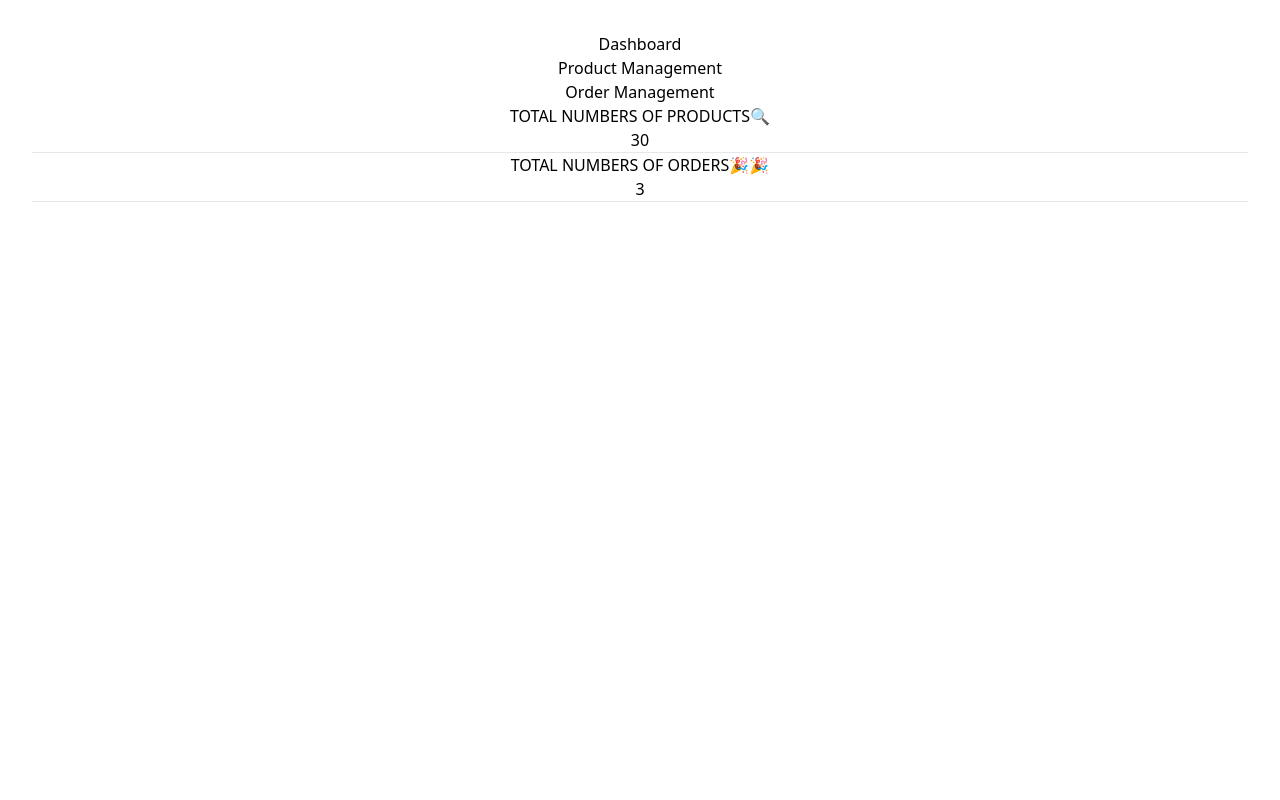
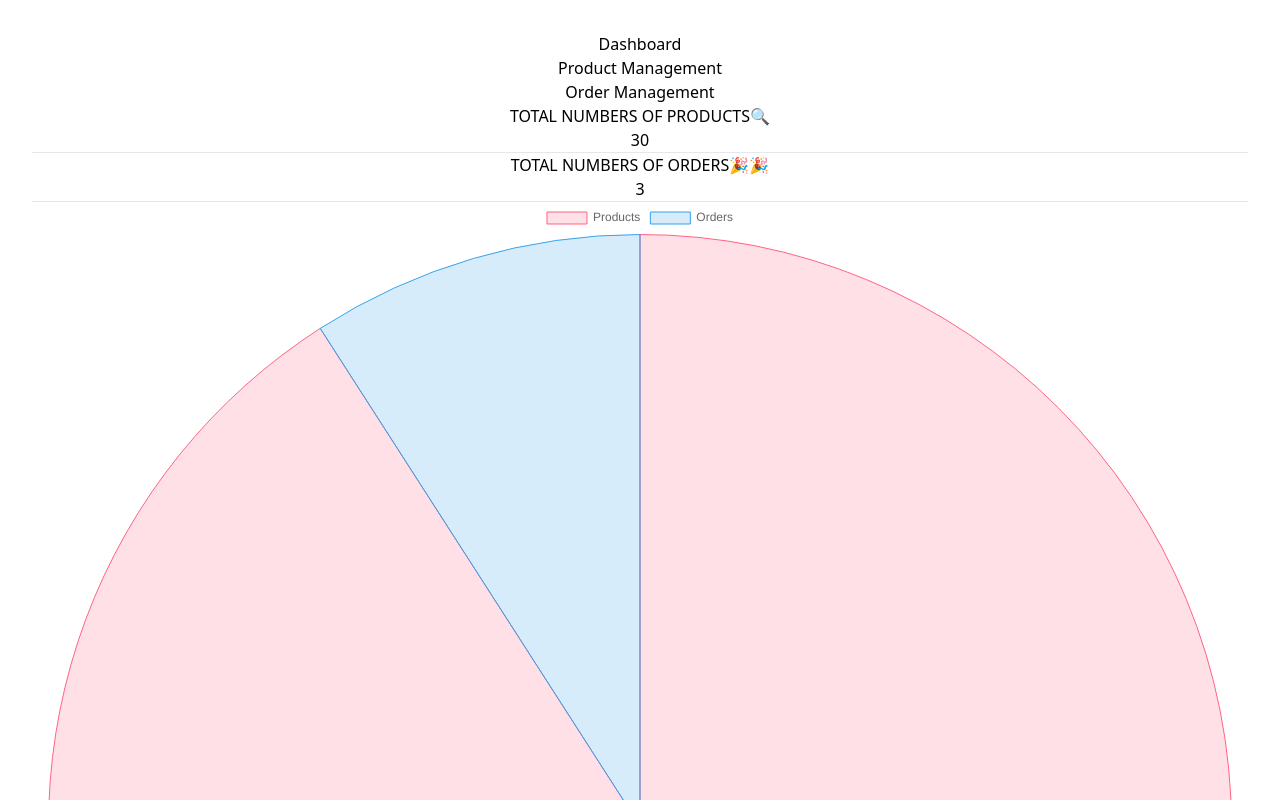
Before and after one commit to siddhanttyagi/project-assignement, a React (Vite) app: page / in a window 1280 px wide. Shown: the top 800 px of the page. Built offline with nearby package versions, Linux system fonts and the light colour scheme.

Commit message:
pie-char-added-successfully

```diff
--- a/src/components/Dashboard/Dashboard.jsx
+++ b/src/components/Dashboard/Dashboard.jsx
@@ -1,8 +1,11 @@
 import { useSelector } from 'react-redux'
+import PieChart from './PieChart'
+
 function Dashboard() {
     const products = useSelector(state => state.productReducer.products)
     const orders = useSelector(state => state.orderReducer.orders)
-
+    const productLength=products.length;
+    const orderLength=orders.length
   return (
     <>
       <div>
@@ -15,7 +18,7 @@ function Dashboard() {
         <p className='text-4xl text-yellow-500 mt-3 font-bold'>{orders.length}</p>
       </div>
       <hr className="my-4 border-t-1 border-gray-400 widt" />
-
+      <PieChart productLength={productLength} orderLength={orderLength} />
     </>
   )
 }
--- /dev/null
+++ b/src/components/Dashboard/PieChart.jsx
@@ -0,0 +1,32 @@
+import React from 'react';
+import { Pie } from 'react-chartjs-2';
+import 'chart.js/auto'; // This imports the necessary chart types
+
+const PieChart = ({ productLength, orderLength }) => {
+  const data = {
+    labels: ['Products', 'Orders'],
+    datasets: [
+      {
+        label: '# of Votes',
+        data: [productLength, orderLength],
+        backgroundColor: [
+          'rgba(255, 99, 132, 0.2)',
+          'rgba(54, 162, 235, 0.2)'
+        ],
+        borderColor: [
+          'rgba(255, 99, 132, 1)',
+          'rgba(54, 162, 235, 1)'
+        ],
+        borderWidth: 1,
+      },
+    ],
+  };
+
+  return (
+    <div className="w-full max-w-xs mx-auto">
+      <Pie data={data} />
+    </div>
+  );
+};
+
+export default PieChart;
```
